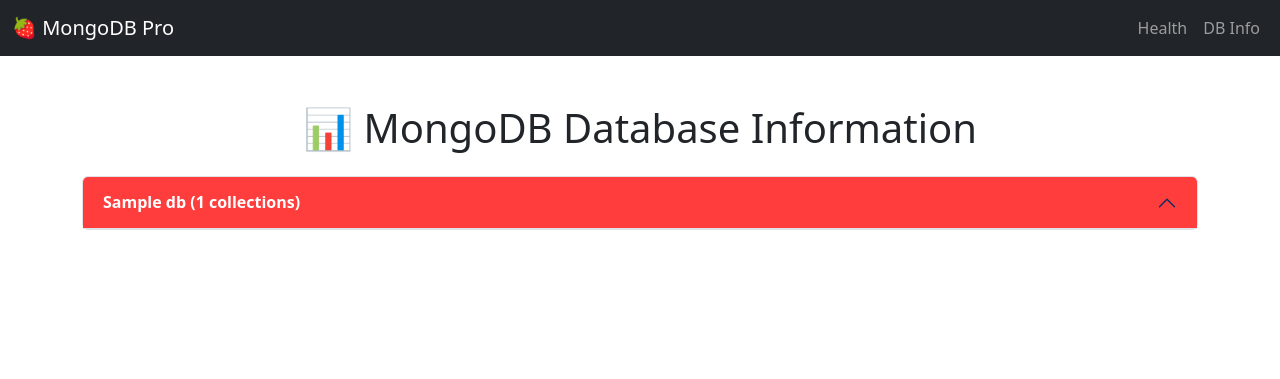
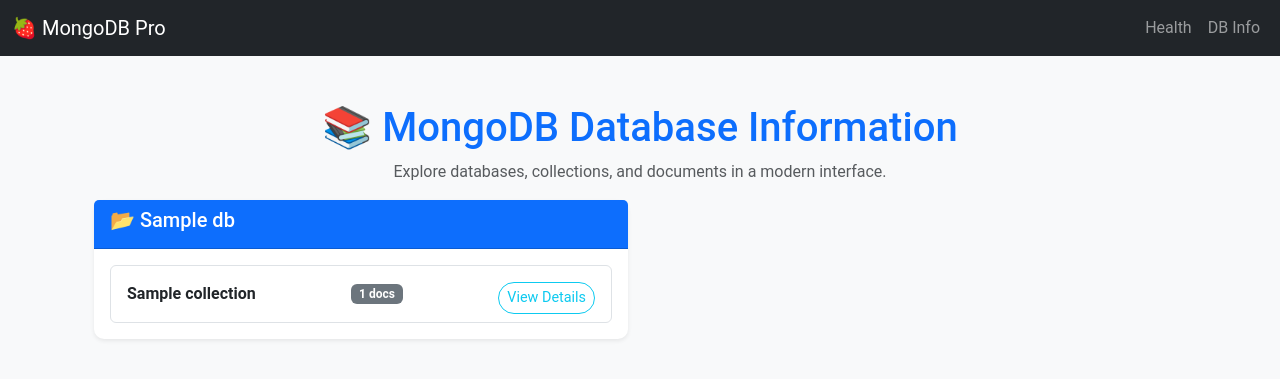
Before and after one commit to Gastunchy/qr-generator-test-base, a Flask app: template templates/dbinfo.html in a window 1280 px wide. Shown: the top 379 px of the page. Run offline with Flask 2, Linux system fonts and the light colour scheme; the template is opened without the code that fills it: most values are stand-ins (such as "Sample title", 1, 10 or a date in 2020).

Commit message:
mejora 2.1

```diff
--- a/templates/dbinfo.html
+++ b/templates/dbinfo.html
@@ -3,55 +3,31 @@
 {% block title %}Database Information{% endblock %}
 
 {% block content %}
-<h1 class="text-center">📊 MongoDB Database Information</h1>
+<div class="container mt-4">
+    <h1 class="text-center text-primary">📚 MongoDB Database Information</h1>
+    <p class="text-muted text-center">Explore databases, collections, and documents in a modern interface.</p>
 
     {% if db_data %}
-<div class="accordion mt-4" id="databaseAccordion">
+    <div class="row">
         {% for db_name, collections in db_data.items() %}
-    <div class="accordion-item">
-        <h2 class="accordion-header" id="heading{{ loop.index }}">
-            <button class="accordion-button" type="button" data-bs-toggle="collapse" data-bs-target="#collapse{{ loop.index }}" aria-expanded="true" aria-controls="collapse{{ loop.index }}">
-                {{ db_name }} ({{ collections | length }} collections)
-            </button>
-        </h2>
-        <div id="collapse{{ loop.index }}" class="accordion-collapse collapse" aria-labelledby="heading{{ loop.index }}" data-bs-parent="#databaseAccordion">
-            <div class="accordion-body">
-                {% if collections %}
-                {% for collection_name, documents in collections.items() %}
-                <div class="card mb-3">
-                    <div class="card-header">
-                        📁 {{ collection_name }} ({{ documents | length }} documents)
+        <div class="col-md-6 mb-4">
+            <div class="card border-primary shadow-sm">
+                <div class="card-header bg-primary text-white">
+                    <h5 class="card-title">📂 {{ db_name }}</h5>
                 </div>
                 <div class="card-body">
-                        {% if documents %}
-                        <div class="table-responsive">
-                            <table class="table table-striped table-hover">
-                                <thead>
-                                    <tr>
-                                        {% for key in documents[0].keys() %}
-                                        <th>{{ key }}</th>
+                    {% if collections %}
+                    <ul class="list-group">
+                        {% for collection_name, documents in collections.items() %}
+                        <li class="list-group-item">
+                            <strong>{{ collection_name }}</strong>
+                            <span class="badge bg-secondary float-end">{{ documents | length }} docs</span>
+                            <a class="btn btn-sm btn-outline-info mt-2 d-block" href="/dbinfo/stats?db={{ db_name }}&collection={{ collection_name }}">View Details</a>
+                        </li>
                         {% endfor %}
-                                    </tr>
-                                </thead>
-                                <tbody>
-                                    {% for document in documents %}
-                                    <tr>
-                                        {% for value in document.values() %}
-                                        <td>{{ value }}</td>
-                                        {% endfor %}
-                                    </tr>
-                                    {% endfor %}
-                                </tbody>
-                            </table>
-                        </div>
+                    </ul>
                     {% else %}
-                        <p>No documents in this collection.</p>
-                        {% endif %}
-                    </div>
-                </div>
-                {% endfor %}
-                {% else %}
-                <p>No collections found in this database.</p>
+                    <p class="text-muted">No collections found.</p>
                     {% endif %}
                 </div>
             </div>
@@ -60,7 +36,9 @@
     </div>
     {% else %}
     <div class="alert alert-warning text-center">
-    <h3>No database information available.</h3>
+        <h4>No databases found.</h4>
+        <p>Please check your MongoDB connection or ensure data exists.</p>
     </div>
     {% endif %}
+</div>
 {% endblock %}
--- a/templates/styles.css
+++ b/templates/styles.css
@@ -41,3 +41,37 @@
     color: #856404;
     border: none;
 }
+body {
+    background-color: #f8f9fa;
+    font-family: 'Roboto', sans-serif;
+}
+
+.card {
+    border-radius: 10px;
+    transition: transform 0.2s ease, box-shadow 0.2s ease;
+}
+
+.card:hover {
+    transform: translateY(-5px);
+    box-shadow: 0 10px 20px rgba(0, 0, 0, 0.1);
+}
+
+.card-header {
+    font-weight: bold;
+}
+
+.list-group-item {
+    display: flex;
+    justify-content: space-between;
+    align-items: center;
+}
+
+.btn-outline-info {
+    border-radius: 20px;
+    font-size: 0.9rem;
+}
+
+.alert {
+    border-radius: 10px;
+    padding: 20px;
+}
```
Also changed, not shown: error.html (added, +16 -0 lines). Lines whose indentation alone changed are shown as unchanged.
